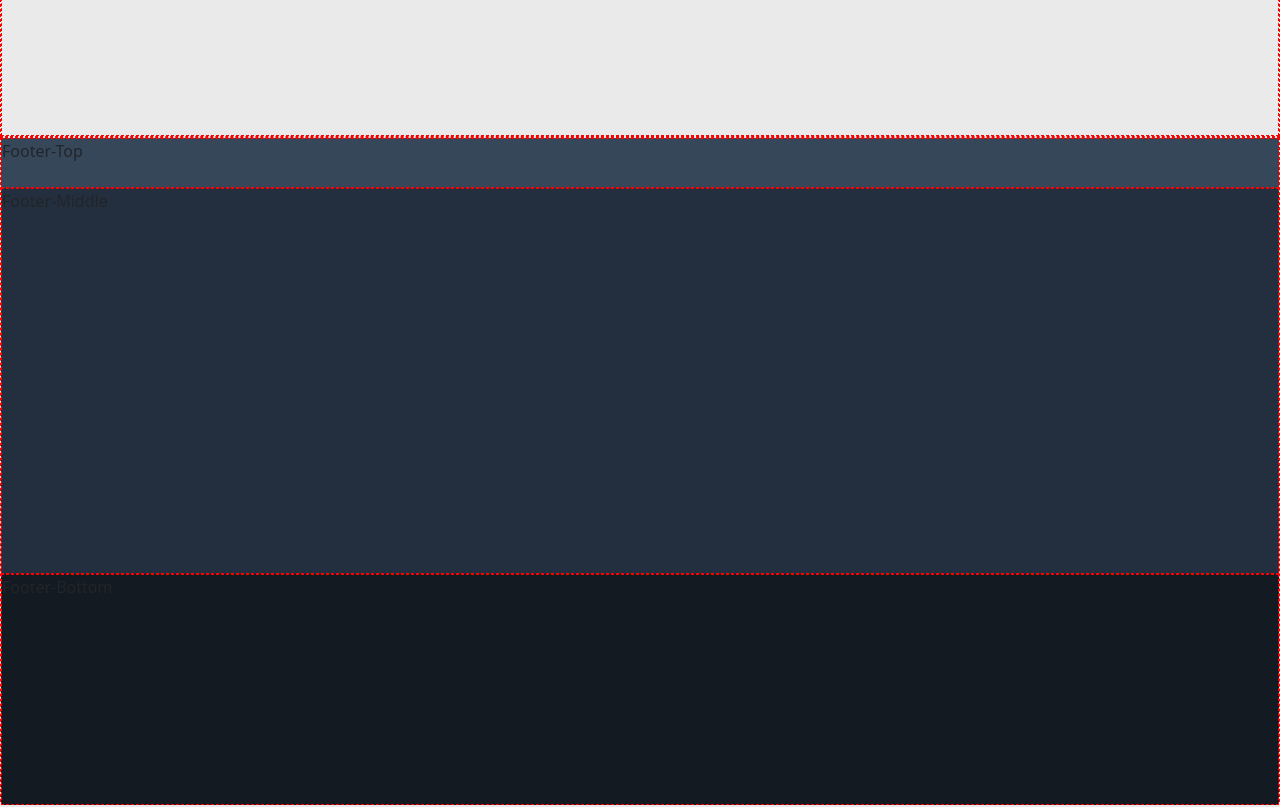
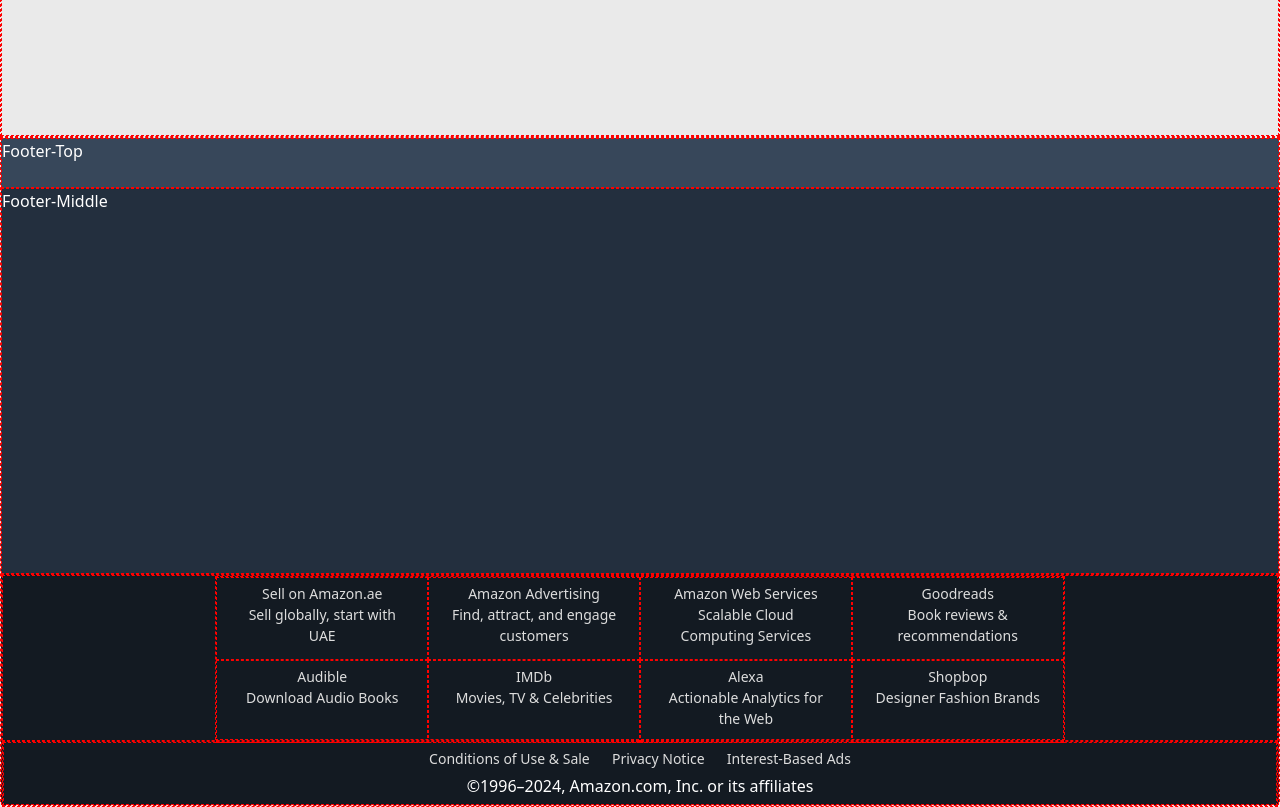
Before and after one commit to saket1997/23july2024-Amazon-RWD, a plain HTML site: page index.html in a window 1280 px wide. Shown: the part 5719-6526 px from the top of the page. Drawn offline with nearby package versions, Linux system fonts and the light colour scheme.

Commit message:
create Last footer part

```diff
--- a/index.html
+++ b/index.html
@@ -68,6 +68,28 @@
         height: 231px;
         background-color: #131A22;
     }
+    .s_footerlast1{
+        height: 166px;
+
+    }
+    .s_footerlast2{
+        height: 66px;
+
+    }
+    footer a:hover{
+        text-decoration: underline !important;
+    }
+    footer a{
+        font-size: 1em;
+        color: #ddd !important;
+    }
+    .s_footerlastA , .s_footerlastB{
+        height: 83px;
+        font-size: .3em;
+        color:#55595D;
+
+    }
+
 </Style>
 <body>
     <header class="s_tbdr">
@@ -122,10 +144,64 @@
         <div class="s_tbdr s_main15"> main15</div>
 
     </main>
-    <footer class="s_tbdr">
+    <footer class="s_tbdr text-white">
         <div class="s_tbdr">Footer-Top</div>
         <div class="s_tbdr">Footer-Middle</div>
-        <div class="s_tbdr">Footer-Bottom</div>
+        <div class="s_tbdr">
+            <div class="s_tbdr s_footerlast1 text-center">
+                <div class="row m-0 h-100">
+                    <div class="col-8 s_tbdr offset-2 h-100 ">
+                        <div class="row s_footerlastA">
+                            <div class="col-3 s_tbdr">
+                                <a href="#" class="btn btn-link btn-sm text-decoration-none"><div>Sell on Amazon.ae</div>
+                                Sell globally, start with UAE</a></div>
+                            <div class="col-3 s_tbdr">
+                                <a href="#" class="btn btn-link btn-sm text-decoration-none"><div>Amazon Advertising</div>
+                                Find, attract, and
+                                engage customers</a></div>
+                            <div class="col-3 s_tbdr">
+                                <a href="#" class="btn btn-link btn-sm text-decoration-none"><div>Amazon Web Services</div>
+                                Scalable Cloud
+                                Computing Services</a></div>
+                            <div class="col-3 s_tbdr">
+                                <a href="#" class="btn btn-link btn-sm text-decoration-none"><div>Goodreads</div>
+                                Book reviews
+                                & recommendations</a></div>
+                        </div>
+                        <div class="row s_footerlastB">
+                            <div class="col-3 s_tbdr">
+                                <a href="#" class="btn btn-link btn-sm text-decoration-none"><div>Audible</div>
+                                Download
+                                Audio Books</a></div>
+                            <div class="col-3 s_tbdr">
+                                <a href="#" class="btn btn-link btn-sm text-decoration-none"><div>IMDb</div>
+                                Movies, TV
+                                & Celebrities</a></div>
+                            <div class="col-3 s_tbdr">
+                                <a href="#" class="btn btn-link btn-sm text-decoration-none"><div>Alexa</div>
+                                Actionable Analytics
+                                for the Web</a></div>
+                            <div class="col-3 s_tbdr">
+                                <a href="#" class="btn btn-link btn-sm text-decoration-none"><div>Shopbop</div>
+                                Designer
+                                Fashion Brands</a></div>
+                        </div>
+                    </div>
+                </div>
+            </div>
+            <div class="s_tbdr s_footerlast2 fs-6">
+                <div class="row m-0 s_tbdr h-100">
+                    <div class="col-8 offset-2 text-center h-100">
+                        <div>
+                        <a href="#" class="btn btn-link btn-sm text-decoration-none">Conditions of Use & Sale</a>
+                        <a href="#" class="btn btn-link btn-sm text-decoration-none">Privacy Notice</a>
+                        <a href="#" class="btn btn-link btn-sm text-decoration-none">Interest-Based Ads</a>
+                        </div>
+                        ©1996–2024, Amazon.com, Inc. or its affiliates
+                    </div>
+            </div>
+            </div>
+        </div>
     </footer>
 
 
```
